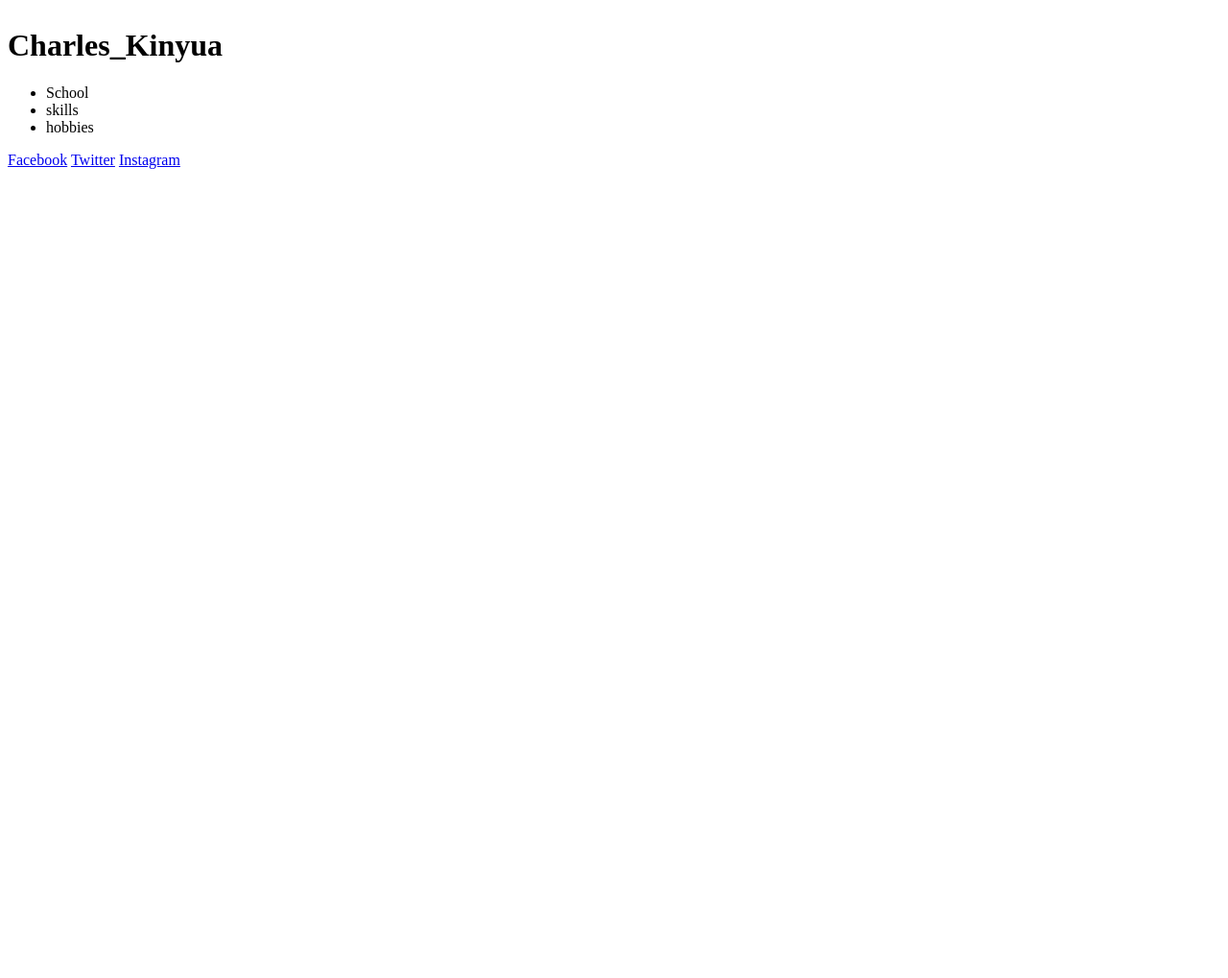
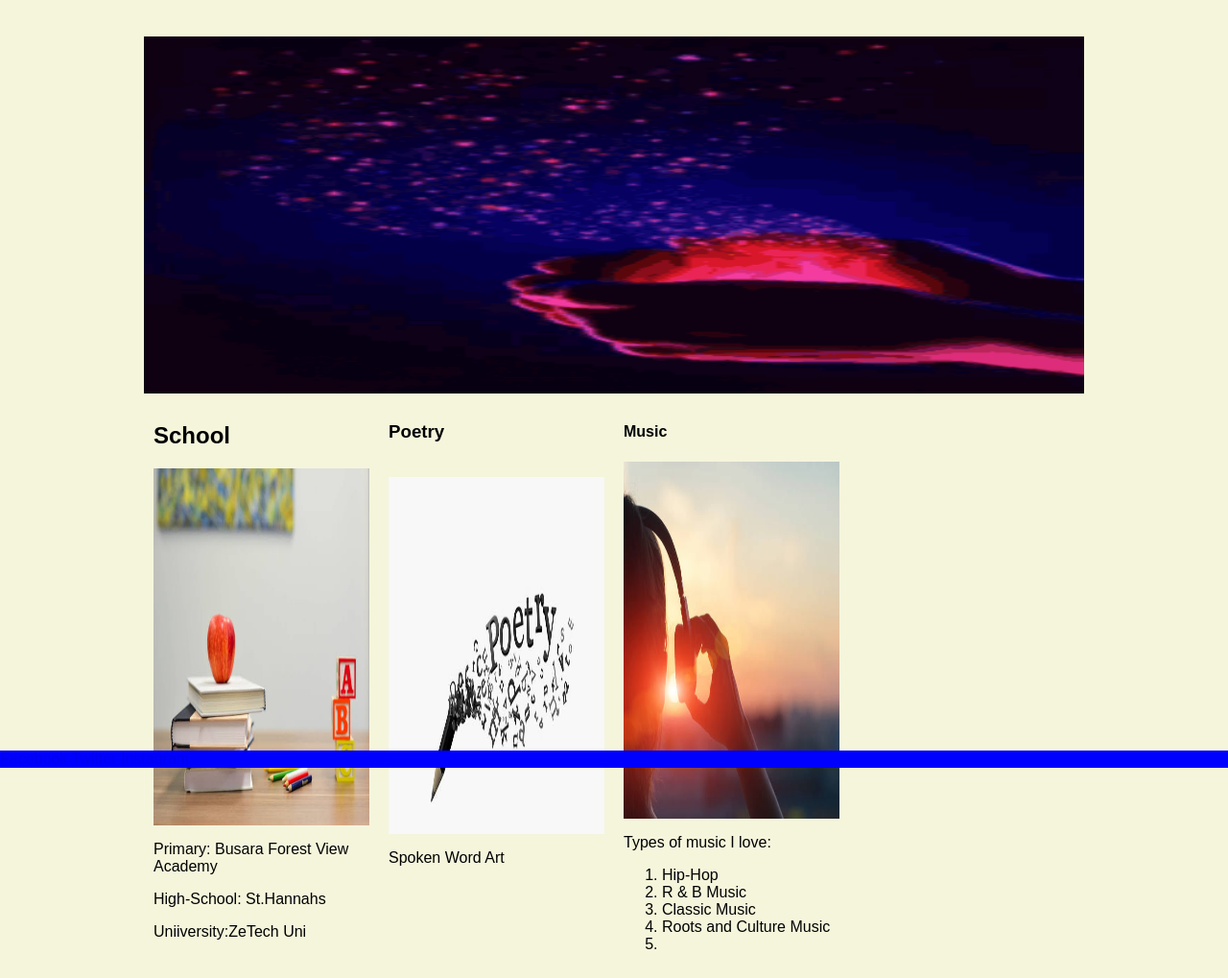
Before and after one commit to charleskirima/potfolio, a plain HTML site: page aboutme.html in a window 1280 px wide. Shown: the whole page at 96% size. Before the commit the page ends 800 px from the top, so only its background shows below. Drawn offline with Linux system fonts and the light colour scheme.

Commit message:
added The Footer

```diff
--- a/aboutme.css
+++ b/aboutme.css
@@ -1 +1,69 @@
-<link rel="stylesheet" type="text/css"  href="aboutme.css">
+
+* {
+  box-sizing : border-box;
+}
+body {background-color: beige;
+  padding:20px;
+  font-family:fantasy;
+
+}
+.main{
+  max-width: 1000px;
+  margin: auto;
+
+}
+h1{font-size: 50px;
+word-break: break-all;
+
+}
+
+img{
+  width:100%;
+  height:50%;
+}
+
+.row{
+  margin: 8px -16px;
+}
+
+.column{
+  float:left;
+  width:25%
+
+}
+
+.row:after {
+  content:"";
+  display:table;
+  clear:both;
+}
+
+.content{
+  background-color: beige;
+  padding:10px;
+
+}
+
+
+.footer{
+  position : fixed;
+  background-color:blue;
+  left:0;
+  bottom:0;
+  width:100%;
+
+}
+
+@media screen and(max-width:900px){
+  .column{
+    width: 50%;
+
+  }
+}
+
+@media screen and(max-width:600px){
+  .column{
+    width: 100%;
+
+  }
+}
--- a/aboutme.html
+++ b/aboutme.html
@@ -1,20 +1,76 @@
 <html>
+<link rel="stylesheet" type="text/css"  href="aboutme.css">
 <title>Charles Kinyua</title>
-<header>
-  <img src="">
-</header>
-<h1>Charles_Kinyua</h1>
-<body>
-<ul>
+
+<!--
+<div class="nav"><ul>
   <li>School</li>
   <li>skills</li>
   <li>hobbies</li>
   </ul>
+</div>
+<body>
 
-</body>
-<footer>
+
+
+<div class="row">
+  <div class="column">
+    <div class="content">
+  <header><img src="tenor.gif">
+</header>
+</div>
+</div>
+
+ <h1>Charles_Kinyua</h1>* -->
+
+<div class="main">
+
+<body>
+
+  <div class="content">
+<img src="tenor.gif" style="width=100%">
+
+  <div class="column">
+    <div class="content">
+<h2>School</h2>
+<img src="img3.jpeg" style="width=100%"><br>
+<p>Primary: Busara Forest View Academy</p>
+<p>High-School: St.Hannahs</p>
+<p>Uniiversity:ZeTech Uni</p>
+</div>
+</div>
+
+<div class="column">
+  <div class="content">
+<h3>Poetry</h3><br>
+<img src="img2.jpeg" style="width=100%">
+<p>Spoken Word Art</p>
+</div>
+</div>
+
+<div class="column">
+  <div class="content">
+<h4>Music</h4>
+<img src="img1.jpeg" style="width=100%">
+<p>Types of music I love:</p>
+<ol>
+  <li>Hip-Hop</li>
+  <li>R & B Music</li>
+  <li>Classic Music</li>
+  <li>Roots and Culture Music<li>
+  </ol>
+</div>
+</div>
+</div>
+
+
+<div class="footer">
 <a href="facebook">Facebook</a>
 <a href="twitter">Twitter</a>
 <a href="instagram">Instagram</a>
-</footer>
+</div>
+
+</body>
+
+
 </html>
```
Also changed, not shown: img1.jpeg (added), img2.jpeg (added), img3.jpeg (added), tenor.gif (added).
